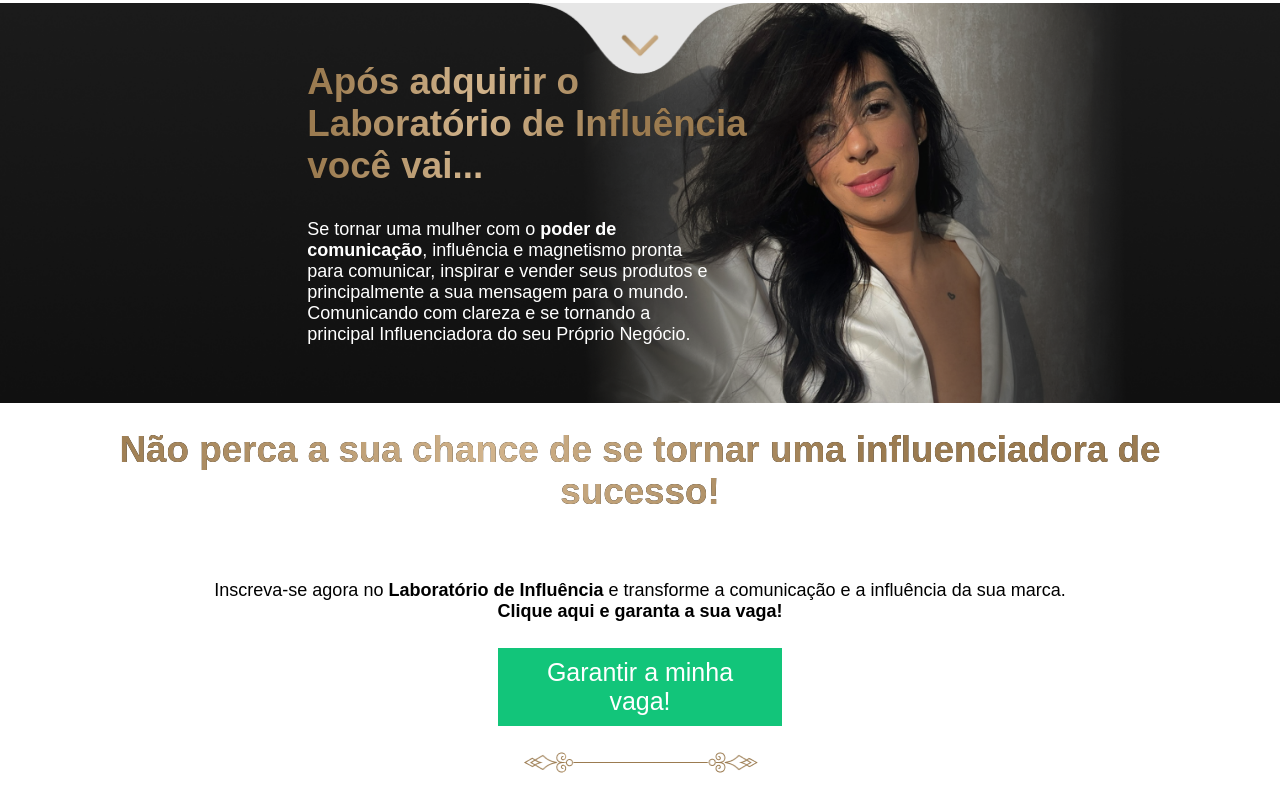
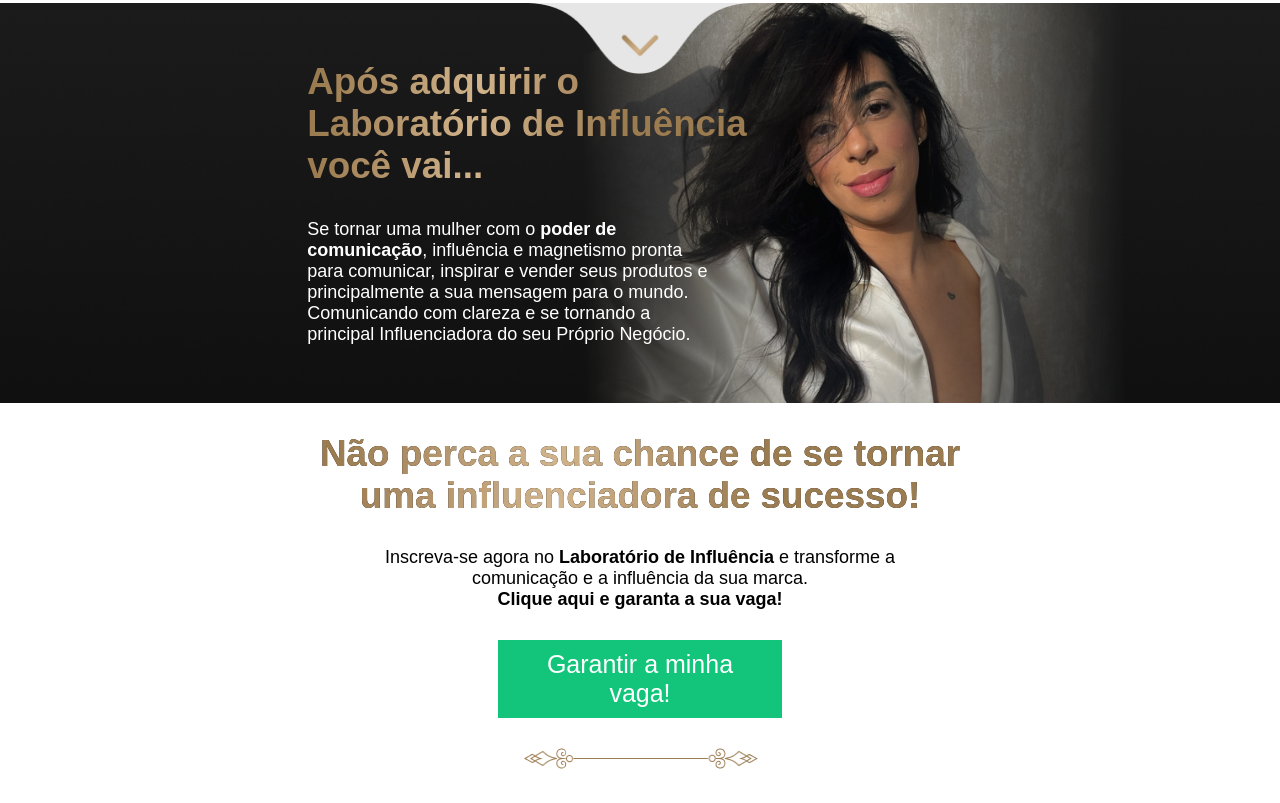
Before and after one commit to samuel-alves21/influency-lap, a website: page index.html in a window 1280 px wide. Shown: the part 2157-2960 px from the top of the page. Drawn offline with Linux system fonts and the light colour scheme; a web font is replaced by a local one.

Commit message:
deploy teste

```diff
--- a/style.css
+++ b/style.css
@@ -229,6 +229,15 @@ p {
   width: 284px;
 }
 
+.section05 h2 {
+  max-width: 645px;
+  padding: 0;
+}
+
+.section05 p {
+  max-width: 585px;
+}
+
 .divisor05 {
   width: 235px;
 }
```
